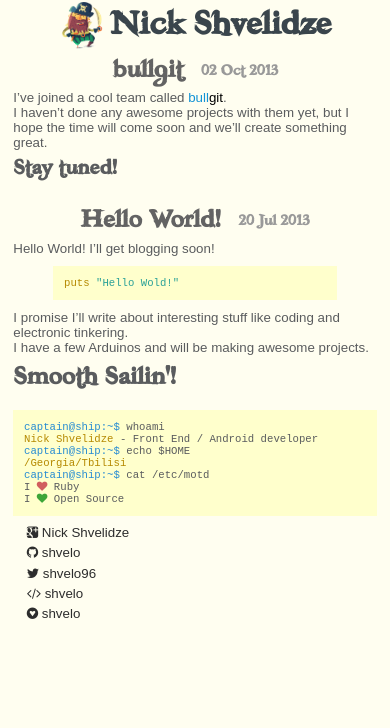
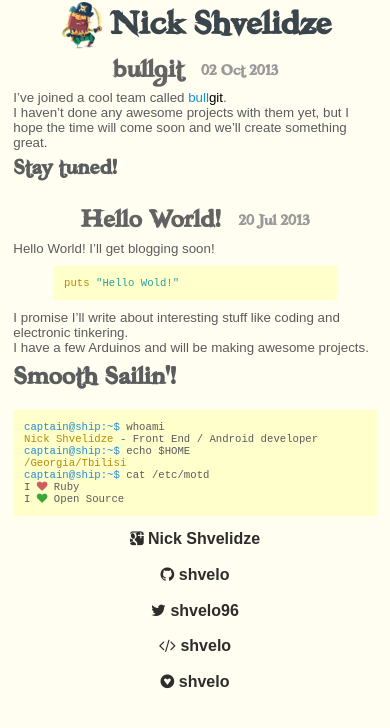
Before and after one commit to shvelo/blog.pirrate.me, a Jekyll site: the page built from index.html, in a window 390 px wide. Shown: the top 728 px of the page. Built offline with Jekyll 4.4.1, drawn with Linux system fonts in a browser that asks for light colours; nearby versions of some CDN libraries; Markdown is read by kramdown in place of the engine named in the settings; comment, search, counter and statistics services are not loaded.

Commit message:
Responsive shit

```diff
--- a/css/main.css
+++ b/css/main.css
@@ -196,6 +196,7 @@ pre {
 #container #footer .whoami {
   width: 70%;
   float: left;
+  overflow: hidden;
 }
 
 #container #footer pre {
@@ -255,6 +256,15 @@ pre {
     margin-bottom: .5em;
     width: auto;
   }
+
+  #container #footer .links a {
+    padding-top: .5em;
+    padding-bottom: .5em;
+    margin-bottom: .1em;
+    font-size: 120%;
+    font-weight: bold;
+    text-align: center;
+  }
 }
 
 @media (max-width: 35em) {
```
